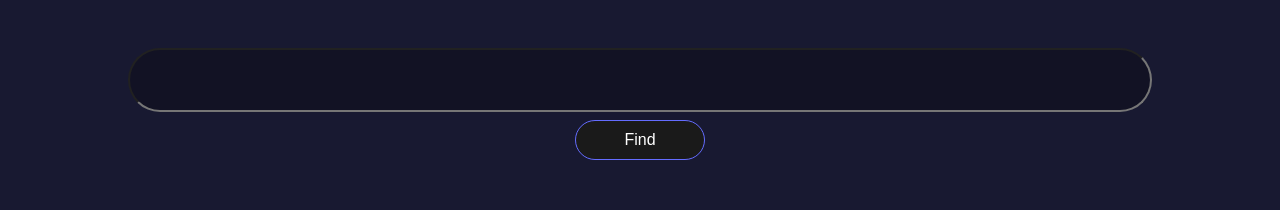
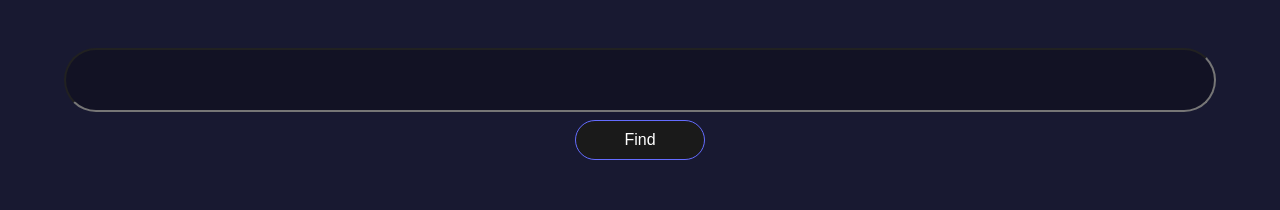
Before and after one commit to aditya-kumarr/order-fetch-client, a React (Vite) app: page / in a window 1280 px wide. Shown: the top 210 px of the page. Built offline with nearby package versions, Linux system fonts and the light colour scheme.

Commit message:
👌 IMPROVE: clearing the inputfield on submit

```diff
--- a/src/components/QueryBox.jsx
+++ b/src/components/QueryBox.jsx
@@ -19,6 +19,7 @@ const QueryBox = () => {
     });
     const res = await jsonRes.json();
     console.log(res);
+    setQuery("");
     setUsers(res);
   };
 
@@ -36,7 +37,7 @@ const InputForm = styled.form`
   align-items: center;
   gap: 0.5em;
   margin: 0 auto;
-  width: 80%;
+  width: 90%;
 `;
 
 const SeachBox = styled.input`
```
